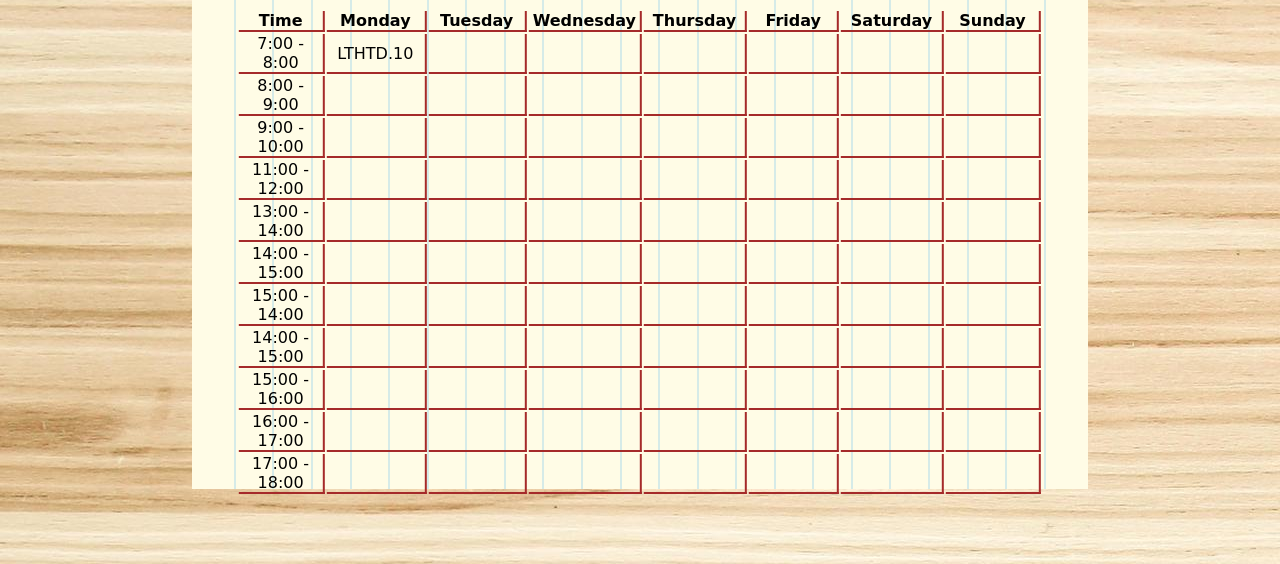
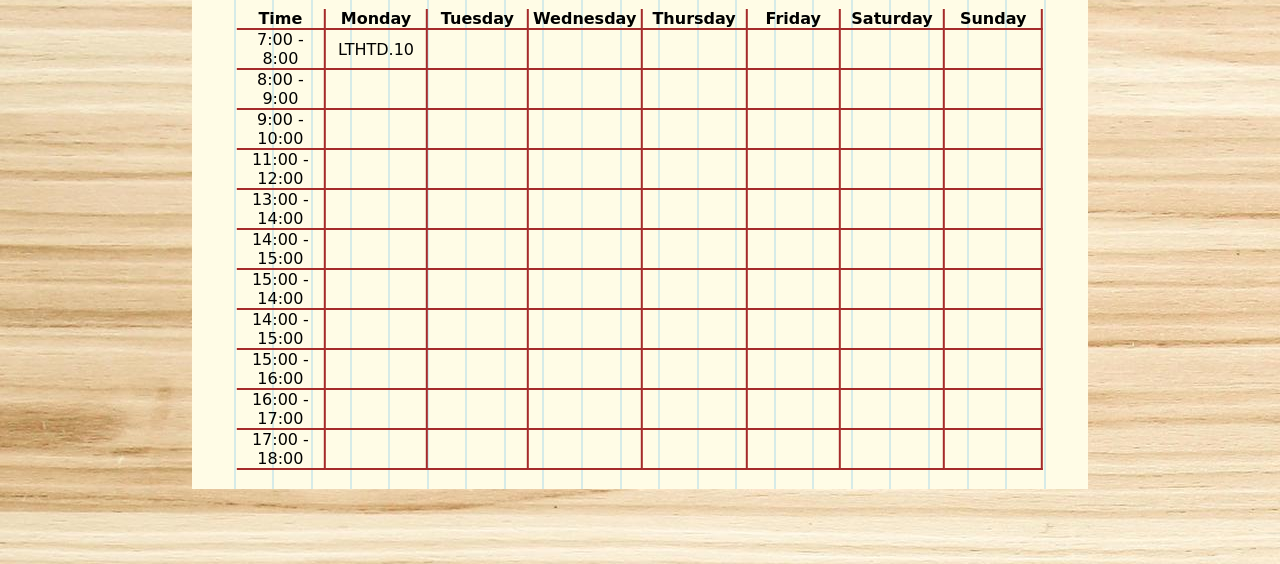
Before and after one commit to thangdevalone/TimeTable, a plain HTML site: page index.html in a window 1280 px wide. Shown: the part 236-800 px from the top of the page. Drawn offline with Linux system fonts and the light colour scheme; a web font is replaced by a local one.

Commit message:
deloy done

```diff
--- a/styles.css
+++ b/styles.css
@@ -77,7 +77,7 @@ body{
     height:60%;
 }
 table{
-    /* border:indigo 2px solid; */
+    border-spacing: 0;
     width: 100%;
     height:100%;
 }
```
